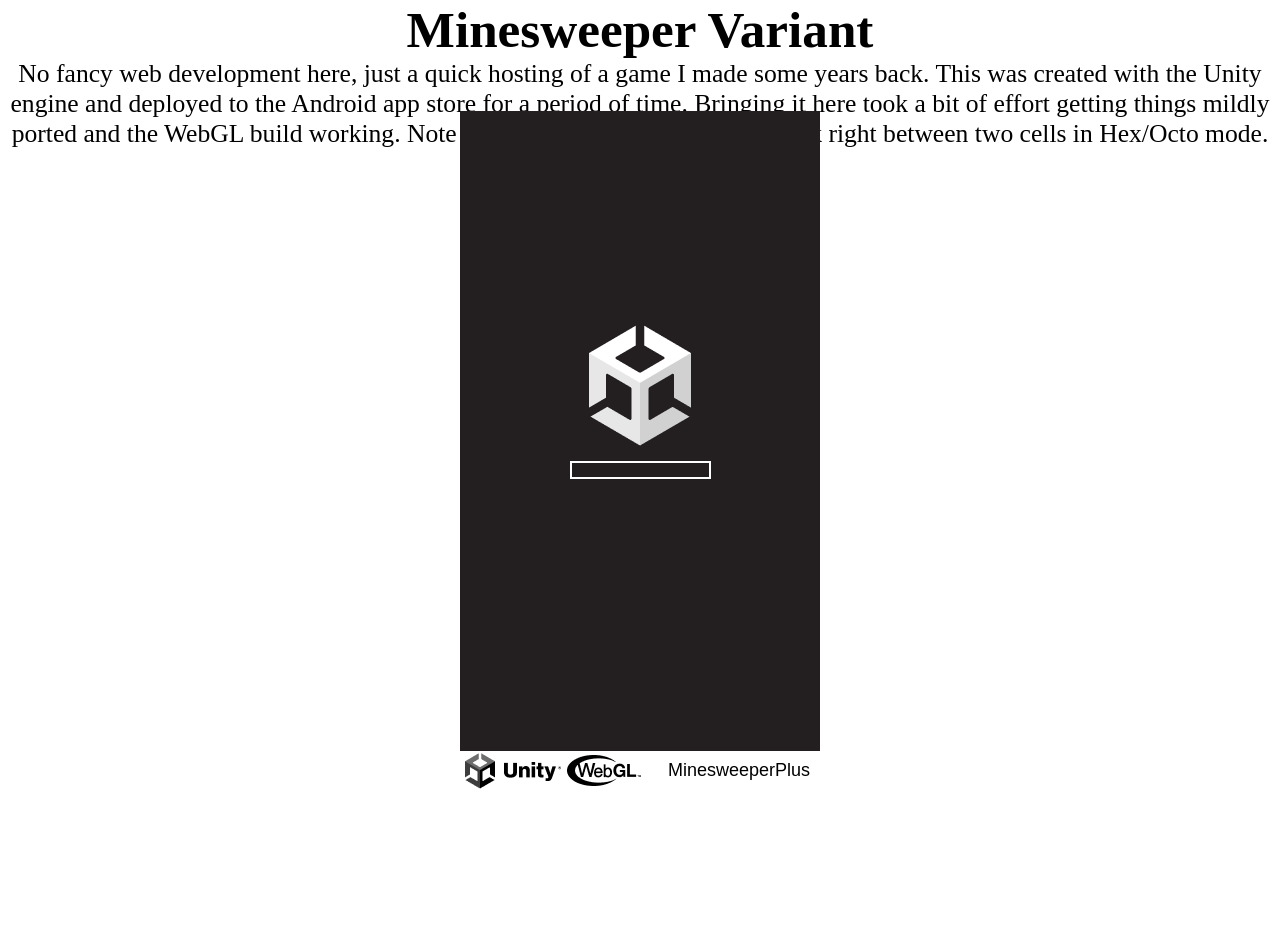
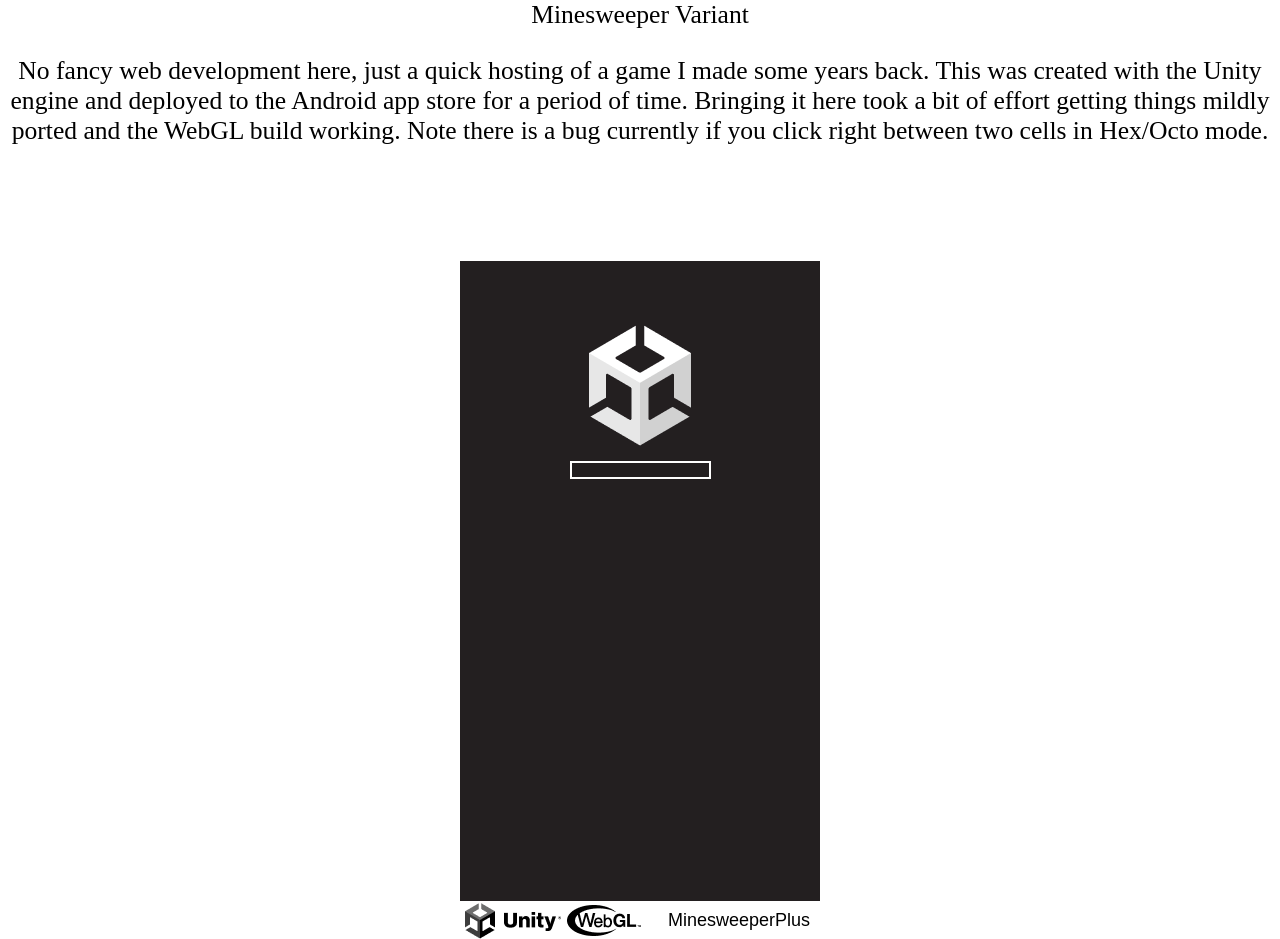
Before and after one commit to hornickjohn/public-host-sweeper, a plain HTML site: page index.html in a window 1280 px wide. Before the commit the page ends 800 px from the top, so only its background shows below. Drawn offline with Linux system fonts and the light colour scheme; a script that the page names is missing.

Commit message:
Update index.html
Adjust margins for canvas and text content.

```diff
--- a/index.html
+++ b/index.html
@@ -8,16 +8,16 @@
     <link rel="stylesheet" href="TemplateData/style.css">
   </head>
   <body>
-    <header style="font-size:160%; text-align:center; margin:0;">
-      <h1 style="margin:0;">
+    <header style="font-size:160%; text-align:center;">
+      <h1">
         Minesweeper Variant
       </h1>
-      <p style="margin:0;">
+      <p>
         No fancy web development here, just a quick hosting of a game I made some years back. This was created with the Unity engine and deployed to the Android app store for a period of time. Bringing it here took a bit of effort getting things mildly ported and the WebGL build working. Note there is a bug currently if you click right between two cells in Hex/Octo mode.
       </p>
     </header>
     <div id="unity-container" class="unity-desktop">
-      <canvas id="unity-canvas" width=360 height=640 style="display:block; margin-top:100px;"></canvas>
+      <canvas id="unity-canvas" width=360 height=640 style="display:block; margin-top:400px;"></canvas>
       <div id="unity-loading-bar">
         <div id="unity-logo"></div>
         <div id="unity-progress-bar-empty">
```
